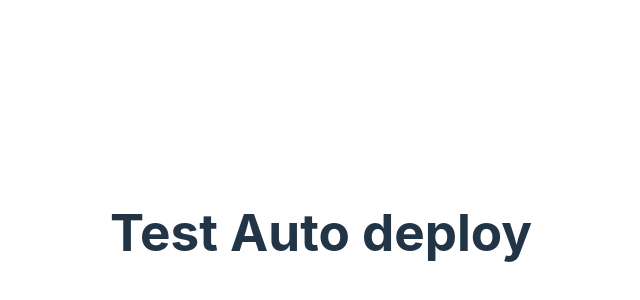
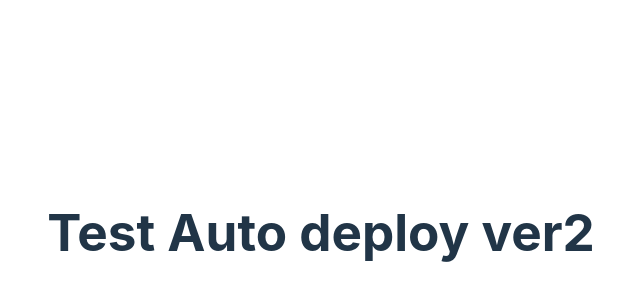
Before and after one commit to tdnhathuy/pokedex, a React (Vite) app: page / in a window 1280 px wide. Shown: the part 168-468 px from the top of the page, without its empty margins (319-959 px from the left). Built offline with nearby package versions, Linux system fonts and the light colour scheme.

Commit message:
build: test script

```diff
--- a/src/App.tsx
+++ b/src/App.tsx
@@ -3,7 +3,7 @@ import "./App.css";
 function App() {
   return (
     <div className="App">
-      <h1>Test Auto deploy</h1>
+      <h1>Test Auto deploy ver2</h1>
     </div>
   );
 }
```
